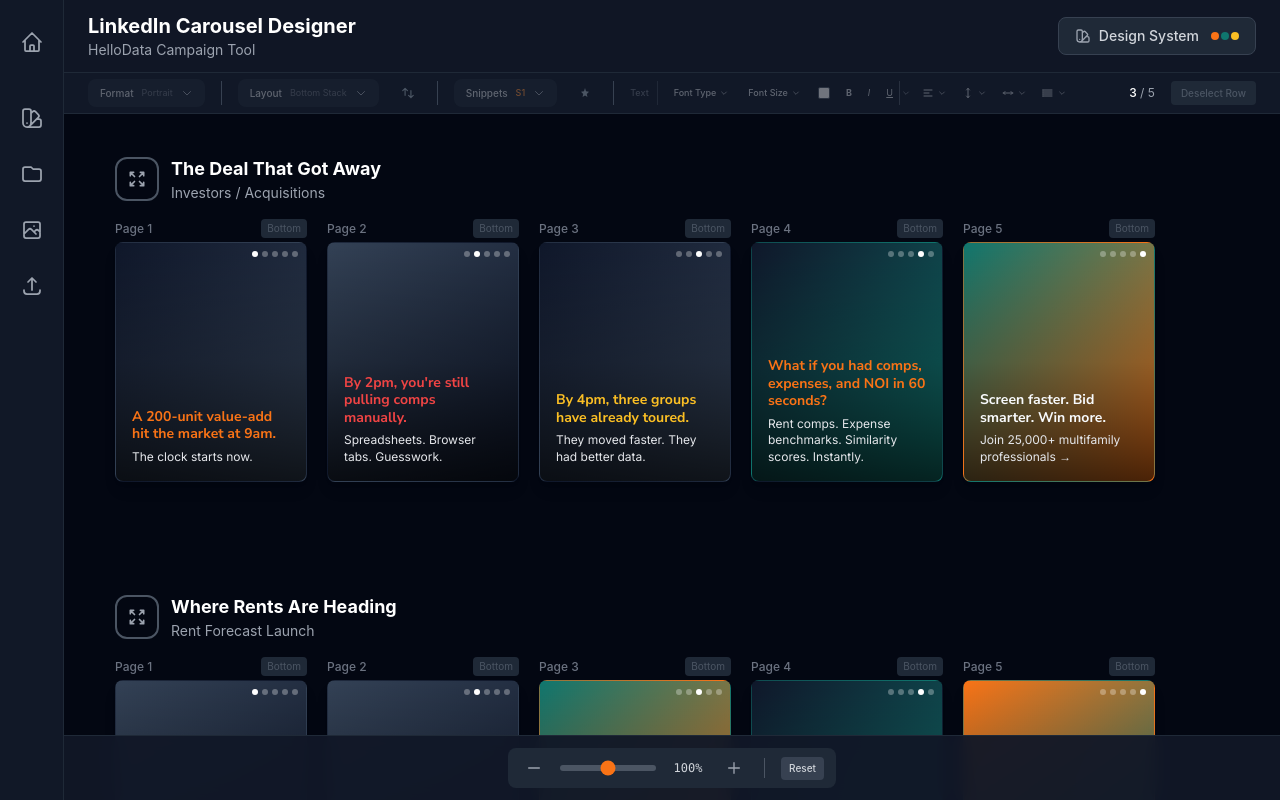
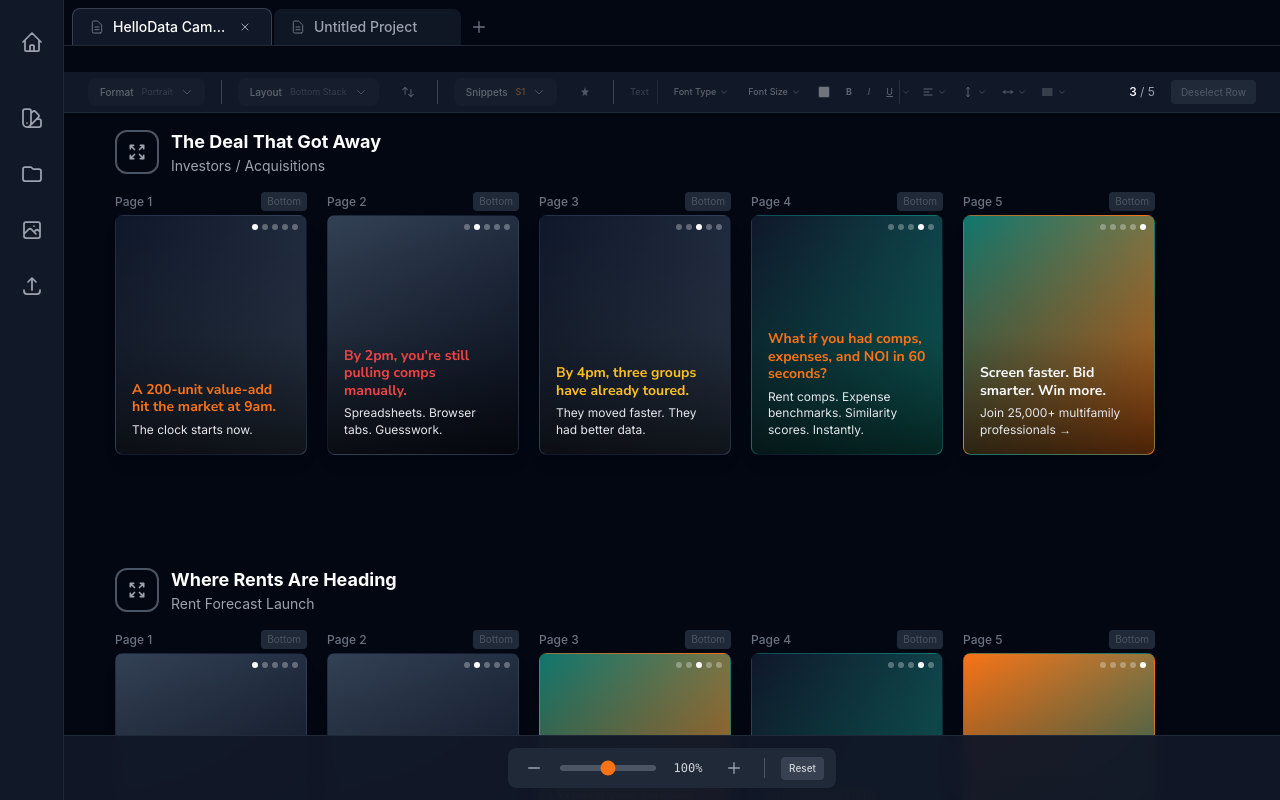
Before and after one commit to goov373/image-builder-HD, a React (Vite) app: page / in a window 1280 px wide. Shown: the top 800 px of the page. Built offline with nearby package versions, Linux system fonts and the light colour scheme.

Commit message:
Add browser-style tabs for projects with HelloData Campaign and Untitled Project tabs

```diff
--- a/src/CarouselDesignTool.jsx
+++ b/src/CarouselDesignTool.jsx
@@ -860,6 +860,35 @@ export default function CarouselDesignTool() {
   const [designSystem, setDesignSystem] = useState(defaultDesignSystem);
   const [activePanel, setActivePanel] = useState(null);
   const [selectedCarouselId, setSelectedCarouselId] = useState(null);
+
+  // Browser-style tabs for projects
+  const [tabs, setTabs] = useState([
+    { id: 1, name: 'HelloData Campaign', active: true },
+    { id: 2, name: 'Untitled Project', active: false }
+  ]);
+  const [activeTabId, setActiveTabId] = useState(1);
+
+  const handleTabClick = (tabId) => {
+    setActiveTabId(tabId);
+    setTabs(prev => prev.map(tab => ({ ...tab, active: tab.id === tabId })));
+  };
+
+  const handleCloseTab = (tabId, e) => {
+    e.stopPropagation();
+    if (tabs.length <= 1) return;
+    const newTabs = tabs.filter(t => t.id !== tabId);
+    if (activeTabId === tabId) {
+      setActiveTabId(newTabs[0].id);
+      newTabs[0].active = true;
+    }
+    setTabs(newTabs);
+  };
+
+  const handleAddTab = () => {
+    const newId = Math.max(...tabs.map(t => t.id)) + 1;
+    setTabs(prev => [...prev.map(t => ({ ...t, active: false })), { id: newId, name: 'Untitled Project', active: true }]);
+    setActiveTabId(newId);
+  };
   const [selectedFrameId, setSelectedFrameId] = useState(null);
   const [activeTextField, setActiveTextField] = useState(null);
   const [showColorPicker, setShowColorPicker] = useState(false);
@@ -1054,23 +1083,49 @@ export default function CarouselDesignTool() {
 
       {/* Main Content */}
       <div style={{ marginLeft: totalOffset, width: `calc(100vw - ${totalOffset}px)`, transition: 'margin-left 0.3s, width 0.3s' }}>
-      {/* Header */}
-      <div className="sticky top-0 z-50 bg-gray-900/95 backdrop-blur border-b border-gray-800 px-6 py-3">
-        <div className="flex items-center justify-between max-w-full">
-          <div>
-            <h1 className="text-xl font-bold">LinkedIn Carousel Designer</h1>
-            <p className="text-sm text-gray-400">HelloData Campaign Tool</p>
-          </div>
-          <div className="flex items-center gap-3">
-            <div className="flex items-center gap-2 px-4 py-2 rounded-lg bg-gray-800 border border-gray-700">
-              <svg className="w-4 h-4 text-gray-400" fill="none" stroke="currentColor" viewBox="0 0 24 24"><path strokeLinecap="round" strokeLinejoin="round" strokeWidth={2} d="M7 21a4 4 0 01-4-4V5a2 2 0 012-2h4a2 2 0 012 2v12a4 4 0 01-4 4zm0 0h12a2 2 0 002-2v-4a2 2 0 00-2-2h-2.343M11 7.343l1.657-1.657a2 2 0 012.828 0l2.829 2.829a2 2 0 010 2.828l-8.486 8.485M7 17h.01" /></svg>
-              <span className="text-sm font-medium text-gray-300">Design System</span>
-              <div className="flex gap-0.5 ml-1">
-                <div className="w-2 h-2 rounded-full" style={{ backgroundColor: designSystem.primary }} />
-                <div className="w-2 h-2 rounded-full" style={{ backgroundColor: designSystem.secondary }} />
-                <div className="w-2 h-2 rounded-full" style={{ backgroundColor: designSystem.accent }} />
+      {/* Browser-style Tab Bar */}
+      <div className="sticky top-0 z-50 bg-gray-950 border-b border-gray-800">
+        <div className="flex items-end">
+          {/* Tabs */}
+          <div className="flex items-end gap-0.5 px-2 pt-2">
+            {tabs.map(tab => (
+              <div
+                key={tab.id}
+                onClick={() => handleTabClick(tab.id)}
+                className={`group flex items-center gap-2 px-4 py-2 rounded-t-lg cursor-pointer transition-all duration-150 ${
+                  tab.active
+                    ? 'bg-gray-900 text-white border-t border-l border-r border-gray-700'
+                    : 'bg-gray-800/50 text-gray-400 hover:bg-gray-800 hover:text-gray-300'
+                }`}
+                style={{ minWidth: 140, maxWidth: 200 }}
+              >
+                <svg className="w-4 h-4 flex-shrink-0 text-gray-500" fill="none" stroke="currentColor" viewBox="0 0 24 24">
+                  <path strokeLinecap="round" strokeLinejoin="round" strokeWidth={1.5} d="M9 12h6m-6 4h6m2 5H7a2 2 0 01-2-2V5a2 2 0 012-2h5.586a1 1 0 01.707.293l5.414 5.414a1 1 0 01.293.707V19a2 2 0 01-2 2z" />
+                </svg>
+                <span className="text-sm font-medium truncate flex-1">{tab.name}</span>
+                <button
+                  onClick={(e) => handleCloseTab(tab.id, e)}
+                  className={`w-5 h-5 rounded flex items-center justify-center transition-all ${
+                    tab.active
+                      ? 'hover:bg-gray-700 text-gray-400 hover:text-white'
+                      : 'opacity-0 group-hover:opacity-100 hover:bg-gray-700 text-gray-500 hover:text-white'
+                  }`}
+                >
+                  <svg className="w-3 h-3" fill="none" stroke="currentColor" viewBox="0 0 24 24">
+                    <path strokeLinecap="round" strokeLinejoin="round" strokeWidth={2} d="M6 18L18 6M6 6l12 12" />
+                  </svg>
+                </button>
               </div>
-            </div>
+            ))}
+            {/* Add Tab Button */}
+            <button
+              onClick={handleAddTab}
+              className="w-8 h-8 mb-0.5 rounded-lg flex items-center justify-center text-gray-500 hover:text-white hover:bg-gray-800 transition-all"
+            >
+              <svg className="w-4 h-4" fill="none" stroke="currentColor" viewBox="0 0 24 24">
+                <path strokeLinecap="round" strokeLinejoin="round" strokeWidth={2} d="M12 4v16m8-8H4" />
+              </svg>
+            </button>
           </div>
         </div>
       </div>
```
